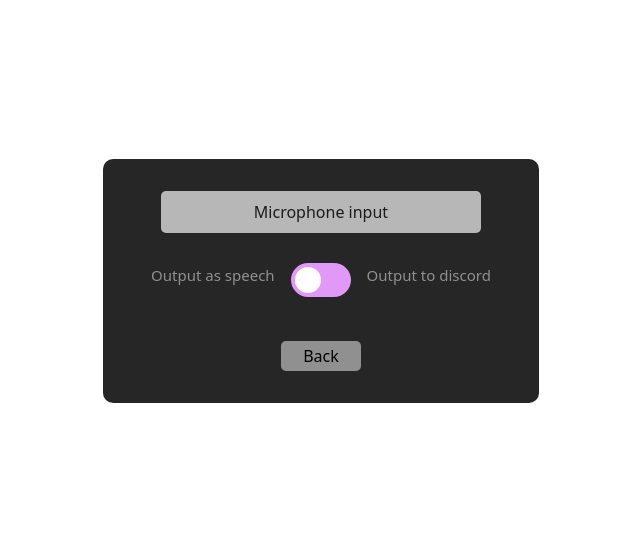
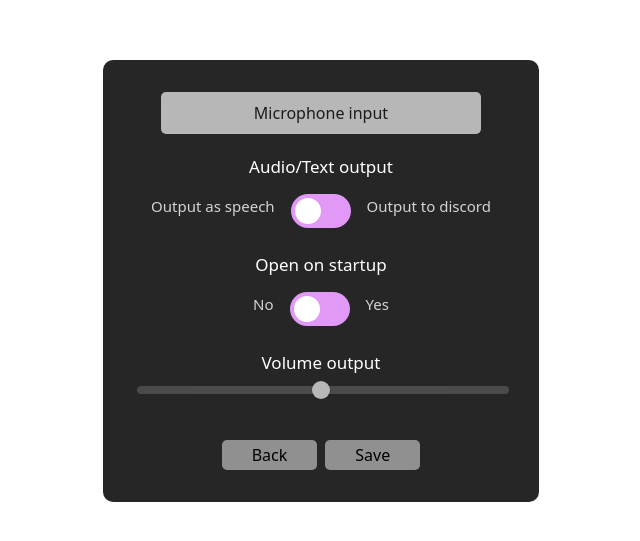
Before and after one commit to TheRealMopcornPuncher/Vocalite, a React (Vite) app in the folder Application/: page /settings in a window 1280 px wide. Shown: the part 119-660 px from the top of the page, without its empty margins (319-959 px from the left). Built offline with nearby package versions, Linux system fonts and the light colour scheme.

Commit message:
Add volume slider, minor color changes

```diff
--- a/Application/src/settings.css
+++ b/Application/src/settings.css
@@ -73,15 +73,15 @@
     min-height: 10px;
     border-radius: 5px;
     font-size: 16px;
-    padding: 4px;
+    padding: 4px 30px;
+    margin-left: 4px;
+    margin-right: 4px;
     color: #000000;
     cursor: pointer;
     border: none;
     transition: background-color 0.5s;
-    margin-top: 24px;
+    margin-top: 36px;
 }
-
-/* The screams, they beckon terrible omens */
 
  /* The switch - the box around the slider */
 .switch {
@@ -99,7 +99,7 @@
 }
 
 /* The slider */
-.slider {
+.toggle {
   position: absolute;
   cursor: pointer;
   top: 0;
@@ -111,7 +111,7 @@
   transition: .4s;
 }
 
-.slider:before {
+.toggle:before {
   position: absolute;
   content: "";
   height: 26px;
@@ -123,32 +123,95 @@
   transition: .4s;
 }
 
-input:checked + .slider {
-  background-color: #2196F3;
+input:checked + .toggle {
+  background-color: #f5f5f5;
 }
 
-input:focus + .slider {
-  box-shadow: 0 0 1px #2196F3;
-}
-
-input:checked + .slider:before {
+input:checked + .toggle:before {
+  background-color: #444444;
   -webkit-transform: translateX(26px);
   -ms-transform: translateX(26px);
   transform: translateX(26px);
 }
 
-/* Rounded sliders */
-.slider.round {
+input:focus + .toggle {
+  box-shadow: 0 0 1px #f5f5f5;
+}
+
+/* Rounded toggles */
+.toggle.round {
   border-radius: 34px;
 }
 
-.slider.round:before {
+.toggle.round:before {
   border-radius: 50%;
 }
 
-.sliderParagraph {
+.settingsParagraph {
     display: inline-block;
-    padding: 16px;
+    padding: 0 16px;
     font-size: 15px;
-    color: #909090;
+    color: #d4d4d4;
 }
+
+.compactParagraph {
+  display: block;
+  padding: none;
+  font-size: 17px;
+  color: #ffffff;
+  margin-bottom: 0;
+  margin-top: 20px;
+}
+
+.slider {
+  -webkit-appearance: none;
+  appearance: none;
+  width: 100%;
+  height: 8px; /* Make the track thinner */
+  border-radius: 5px;
+  background: #5b5b5b;
+  outline: none;
+  opacity: 0.7;
+  -webkit-transition: .2s;
+  transition: opacity .2s;
+  margin-top: 10px;
+  margin-bottom: 10px;
+}
+
+.slider:hover {
+  opacity: 1;
+}
+
+/* Corrected WebKit selector and reduced thumb size */
+.slider::-webkit-slider-thumb {
+  -webkit-appearance: none;
+  appearance: none;
+  width: 18px;
+  height: 18px;
+  border-radius: 50%;
+  background: #f5f5f5;
+  cursor: pointer;
+  box-shadow: 0 0 2px #00000044;
+}
+
+.slider::-moz-range-thumb {
+  width: 18px;
+  height: 18px;
+  border-radius: 50%;
+  background: #f5f5f5;
+  cursor: pointer;
+  box-shadow: 0 0 2px #00000044;
+}
+
+.slider::-ms-thumb {
+  width: 18px;
+  height: 18px;
+  border-radius: 50%;
+  background: #f5f5f5;
+  cursor: pointer;
+  box-shadow: 0 0 2px #00000044;
+}
+
+.sliderContainer {
+  width: 100%;
+}
--- a/Application/src/settings.tsx
+++ b/Application/src/settings.tsx
@@ -11,6 +11,7 @@ function Settings() {
     }, []);
 
     const [isOpen, setIsOpen] = useState(false);
+    const [volume, setVolume] = useState(50); // Volume state
 
     return (
         <div className="card">
@@ -25,15 +26,42 @@ function Settings() {
             </div>
 
             <div>
-                <p className="sliderParagraph">Output as speech</p>
+                <p className="compactParagraph">Audio/Text output</p>
+                <p className="settingsParagraph">Output as speech</p>
                 <label className="switch">
                     <input type="checkbox"/>
-                    <span className="slider round"></span>
+                    <span className="toggle round"></span>
                 </label>
-                <p className="sliderParagraph">Output to discord</p>
+                <p className="settingsParagraph">Output to discord</p>
             </div>
 
-            <button className="button" onClick={() => navigate('/')}>Back</button>
+            <div>
+                <p className="compactParagraph">Open on startup</p>
+                <p className="settingsParagraph">No</p>
+                <label className="switch">
+                    <input type="checkbox"/>
+                    <span className="toggle round"></span>
+                </label>
+                <p className="settingsParagraph">Yes</p>
+            </div>
+
+            <div className="sliderContainer">
+                <p className="compactParagraph">Volume output</p>
+                <input
+                    type="range"
+                    min="1"
+                    max="100"
+                    value={volume}
+                    className="slider"
+                    id="volumeSlider"
+                    onChange={e => setVolume(Number(e.target.value))}
+                />
+            </div>
+
+            <div>
+                <button className="button" onClick={() => navigate('/')}>Back</button>
+                <button className="button">Save</button>
+            </div>
         </div>
     );
 }
```
